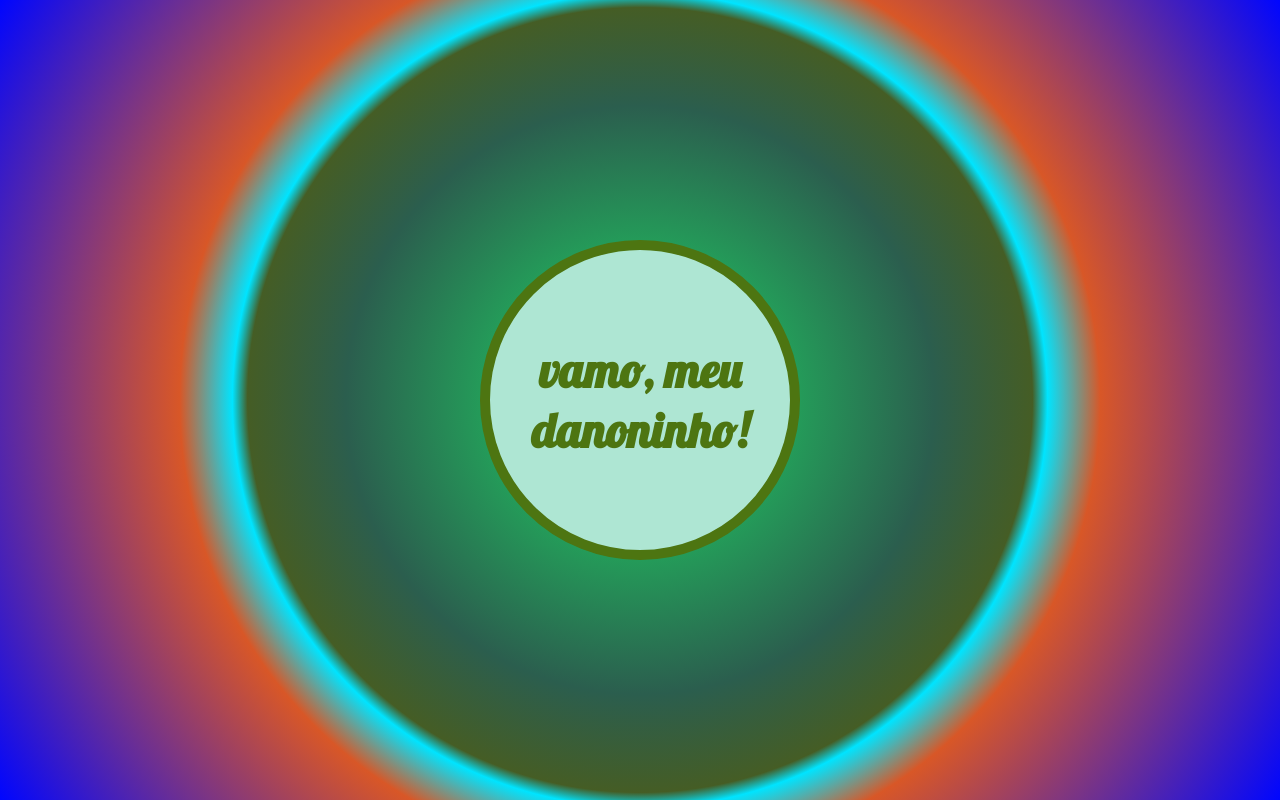
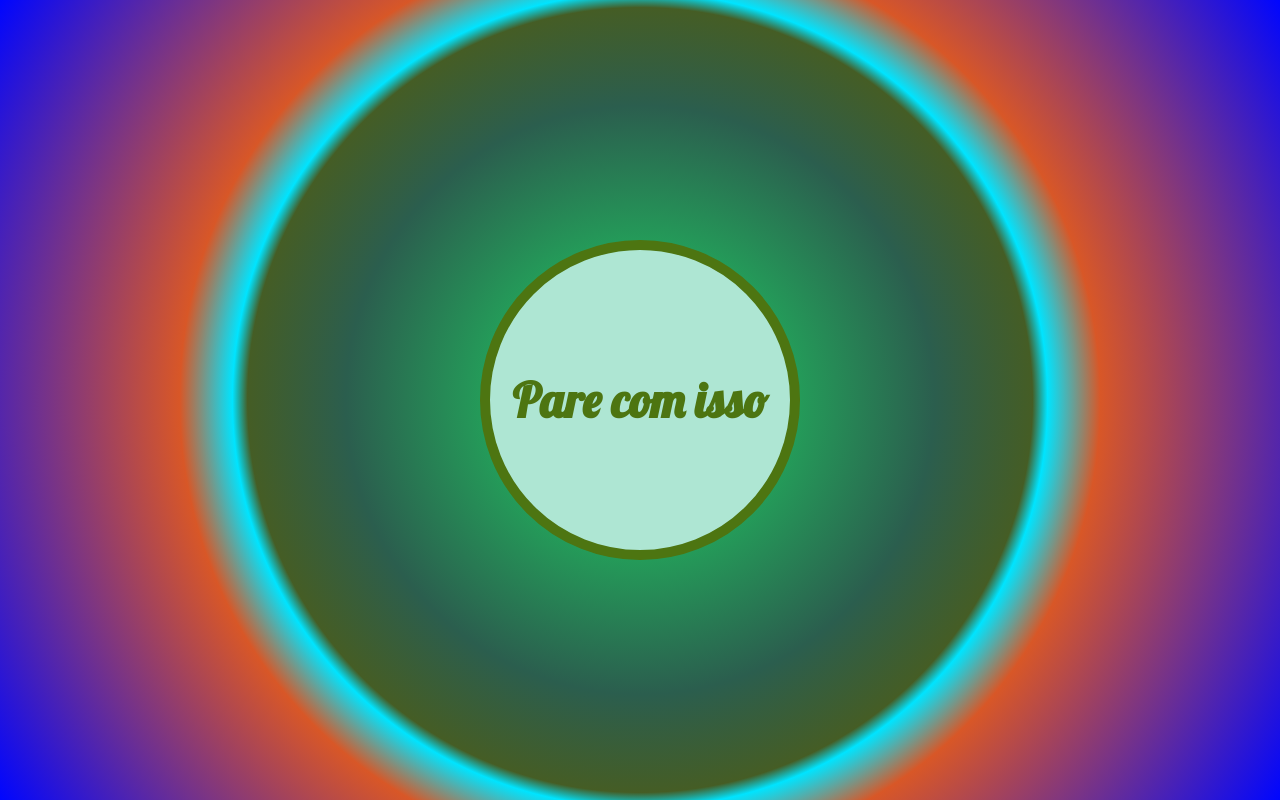
Before and after one commit to duzi5/greenrocket_Flask, a Flask app: page / in a window 1280 px wide. Run offline with Flask 2, Linux system fonts and the light colour scheme; some libraries are stand-ins or nearby versions.

Commit message:
pare com isso

```diff
--- a/app/templates/index.html
+++ b/app/templates/index.html
@@ -17,7 +17,7 @@
 <div class="container">
     <div class="row">
         <div class="centro col-sm-5">
-            <h2 class="green">vamo, meu danoninho!
+            <h2 class="green">Pare com isso
             </h2>
         </div>
     </div>
```
